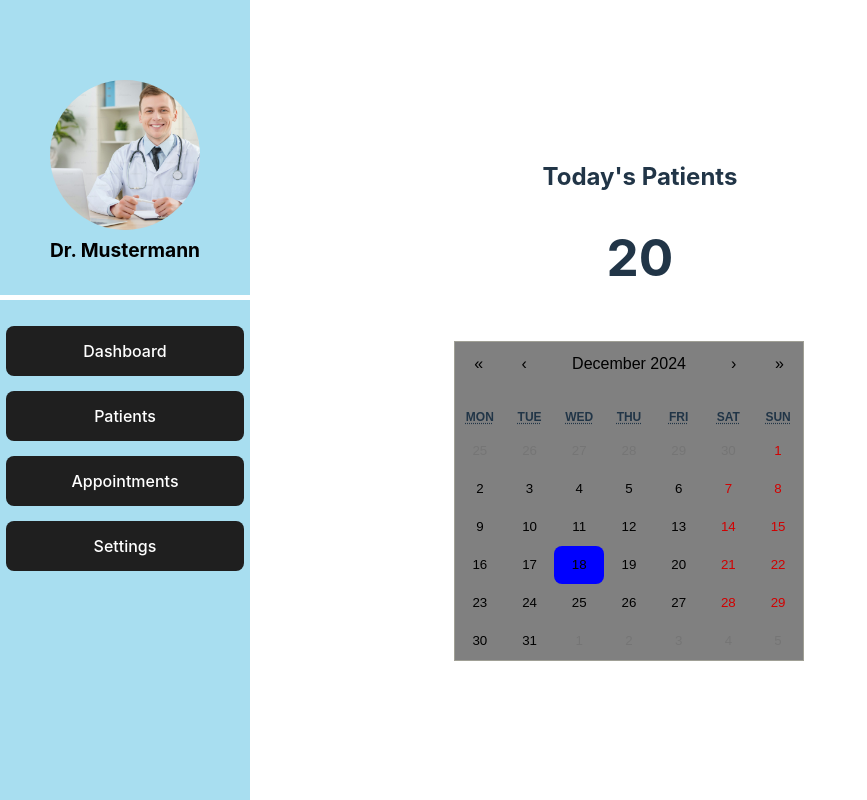
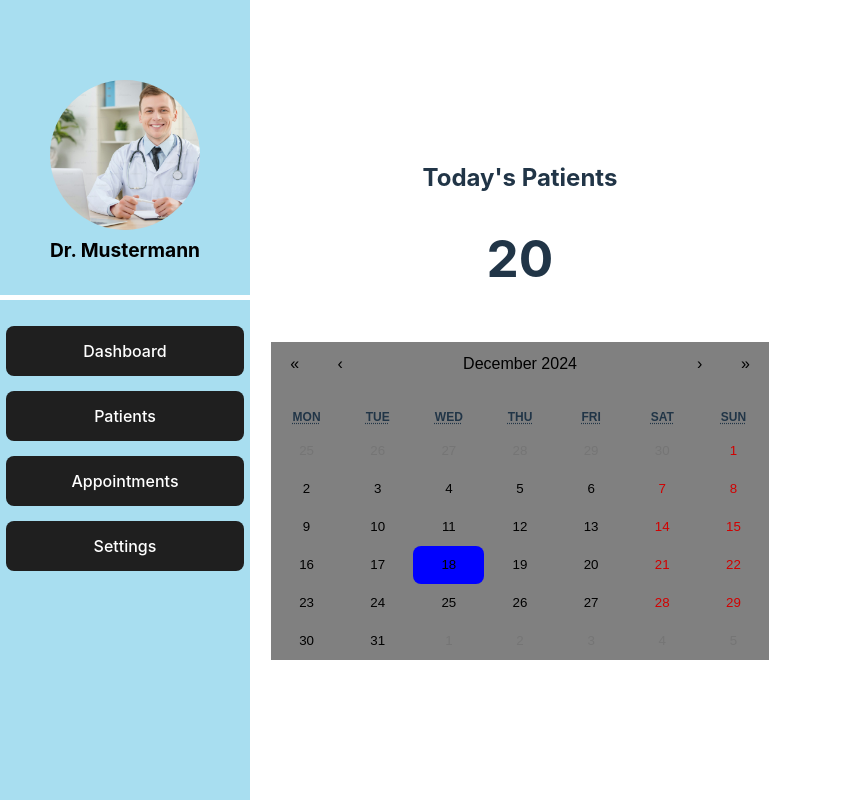
Before and after one commit to Saugat-Pandey/MedicalDashboard, a React (Vite) app: page / in a window 1280 px wide. Shown: the whole page, without its empty margins (0-867 px from the left). Built offline with nearby package versions, Linux system fonts and the light colour scheme.

Commit message:
Update Container Structure

```diff
--- a/src/App.css
+++ b/src/App.css
@@ -1,6 +1,3 @@
 #root {
-  max-width: 100%;
-  margin: 0 auto;
-  padding: 2rem;
-  text-align: center;
+
 }
--- /dev/null
+++ b/src/components/CurrentDayPatients.css
@@ -0,0 +1,5 @@
+
+#currentDayPatients {
+  text-align: center;
+  margin-top: 20px;
+}
--- a/src/components/CurrentDayPatients.jsx
+++ b/src/components/CurrentDayPatients.jsx
@@ -1,8 +1,9 @@
 import PropTypes from 'prop-types';
+import './CurrentDayPatients.css'
 
 export default function CurrentDayPatients({number}) {
     return (
-        <div>
+        <div id={"currentDayPatients"}>
             <h2>Today&apos;s Patients</h2>
             <h1>{number}</h1>
         </div>
--- a/src/pages/404.css
+++ b/src/pages/404.css
@@ -1,9 +1,9 @@
 #notFound-Container {
     display: flex;
     flex-direction: column;
-    justify-content: center;
-    align-items: center;
-    text-align: center;
-    width: 100%; /* Ensure the container takes full width */
-    min-height: 100vh; /* Ensure the container takes full height of the viewport */
+    justify-content: center; /* Centers horizontally */
+    align-items: center; /* Centers vertically */
+    height: 100vh; /* Full viewport height */
+    width: 100vw; /* Volle Breite des Viewports */
+    text-align: center; /* Centers text */
 }
--- a/src/pages/Dashboard.css
+++ b/src/pages/Dashboard.css
@@ -2,6 +2,7 @@
     display: flex;
     flex-direction: column;
     align-items: center;
+    margin-left: 260px;
 }
 
 #dashboard-container > *:not(.sidebar) {
@@ -9,8 +10,5 @@
     width: 100%;
     margin: 10px; /* Add a small gap */
     border: 1px solid white; /* Add a white border */
+    max-width: 500px; /* Limit the width */
 }
-
-#calendar-widget {
-
-}
--- a/src/pages/Dashboard.jsx
+++ b/src/pages/Dashboard.jsx
@@ -10,8 +10,7 @@ function Dashboard() {
         <div id={"dashboard-container"}>
             <Sidebar/>
             <CurrentDayPatients number={20}/>
-            <div id={"calendar-widget"}><Calendar/></div>
-
+            <Calendar/>
         </div>
     );
 }
```
